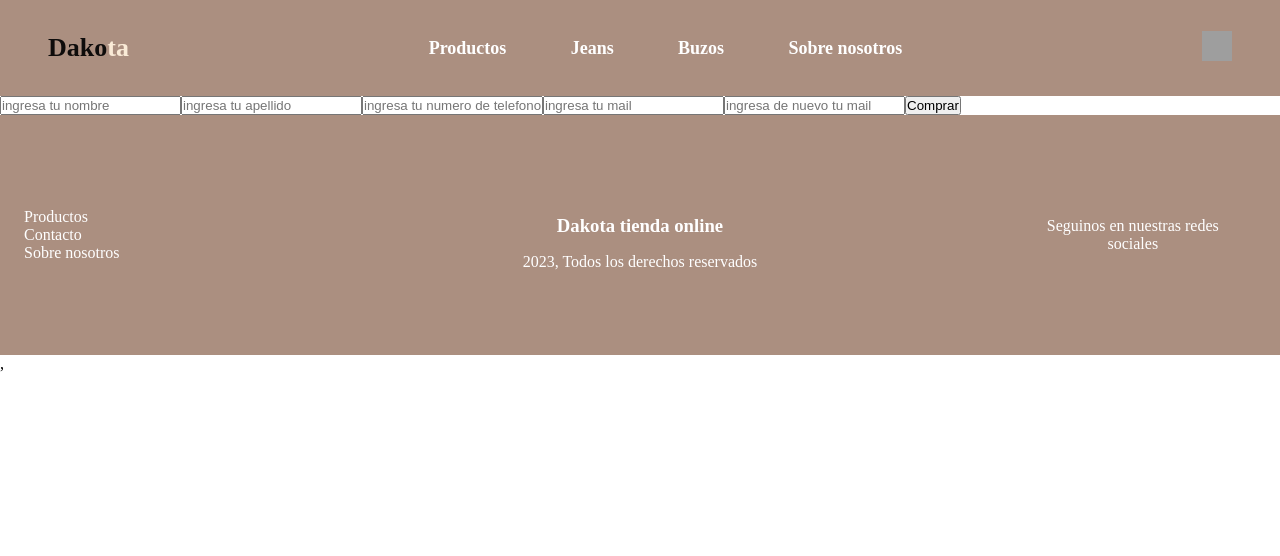
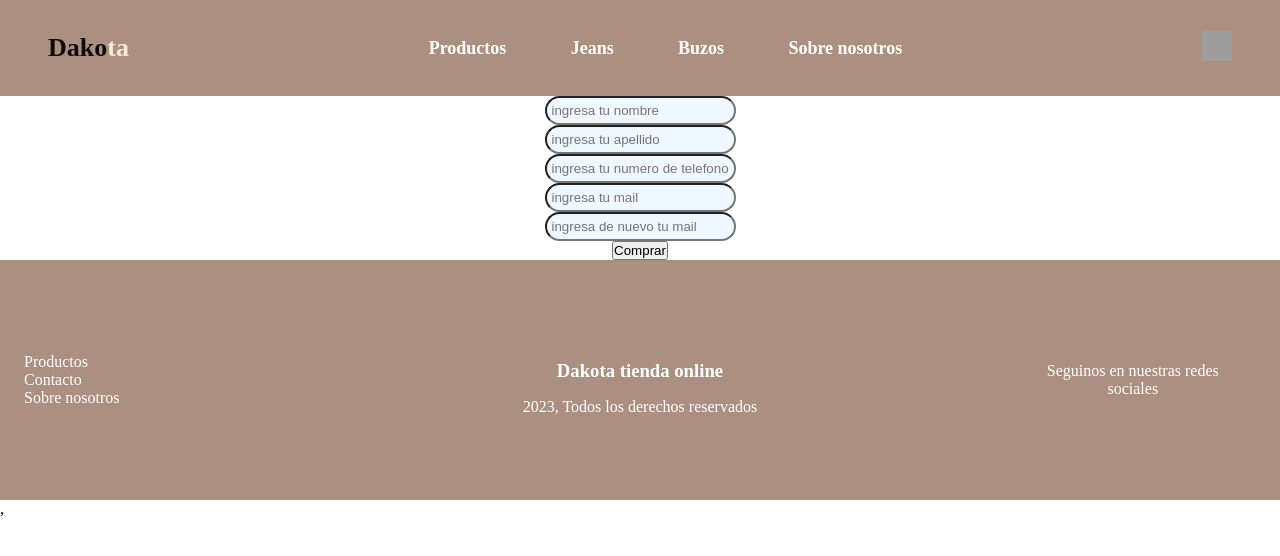
Before and after one commit to agospulenserra/dakota_Ecommerce_React, a React (Vite) app: page /checkout in a window 1280 px wide. Shown: the top 556 px of the page. Built offline with nearby package versions, Linux system fonts and the light colour scheme; grey boxes are pictures that could not be loaded.

Commit message:
version6

```diff
--- a/src/components/Checkout/checkout.module.css
+++ b/src/components/Checkout/checkout.module.css
@@ -0,0 +1,14 @@
+.contenedor{
+    width: 100%;
+    height: 100%;
+    display: flex;
+    flex-direction: column;
+    justify-content: center;
+    align-items: center;
+}
+
+.contenedor input{
+    padding: 5px;
+    border-radius: 30px;
+    background-color: aliceblue;
+}
--- a/src/components/Checkout/index.jsx
+++ b/src/components/Checkout/index.jsx
@@ -2,6 +2,7 @@ import React, { useState } from 'react';
 import db from '../../../db/firebase-config';
 import { addDoc } from 'firebase/firestore';
 import { usarCart } from '../../context/Cart';
+import styles from './checkout.module.css';
 
 const Checkout = () => {
 
@@ -49,7 +50,7 @@ const Checkout = () => {
             },
             fecha: fecha
         };
-        await addDoc(db, "Orden", item);
+        await addDoc(db, "orden", item);
         setInputNombre("");
         setInputApellido("");
         setInputTelefono("");
@@ -58,7 +59,7 @@ const Checkout = () => {
     };
 
     return (
-      <form onSubmit={cart.map((product) => handleSubmit(product))}>
+      <form className={styles.contenedor} onSubmit={cart.forEach((product) => handleSubmit(product))}>
         <input
           type="text"
           placeholder="ingresa tu nombre"
```
